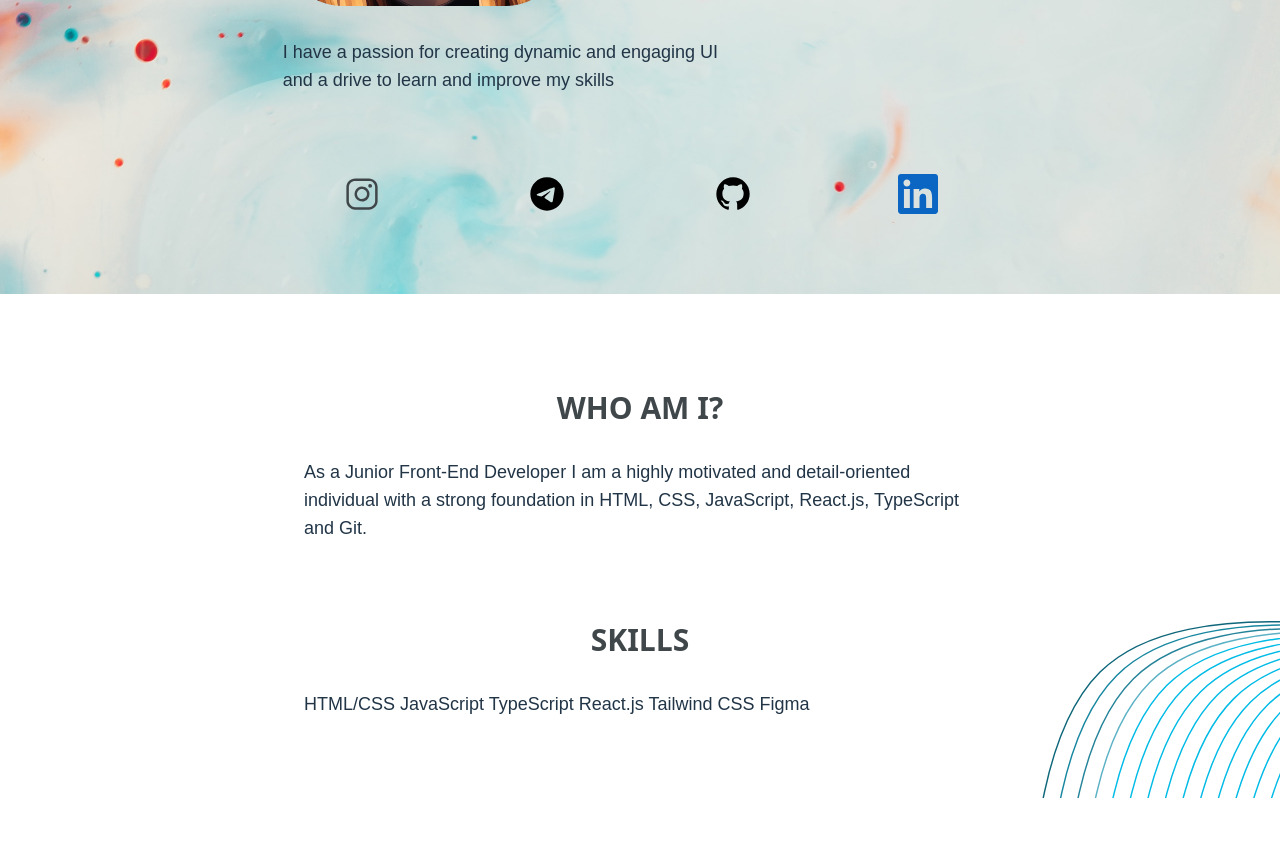
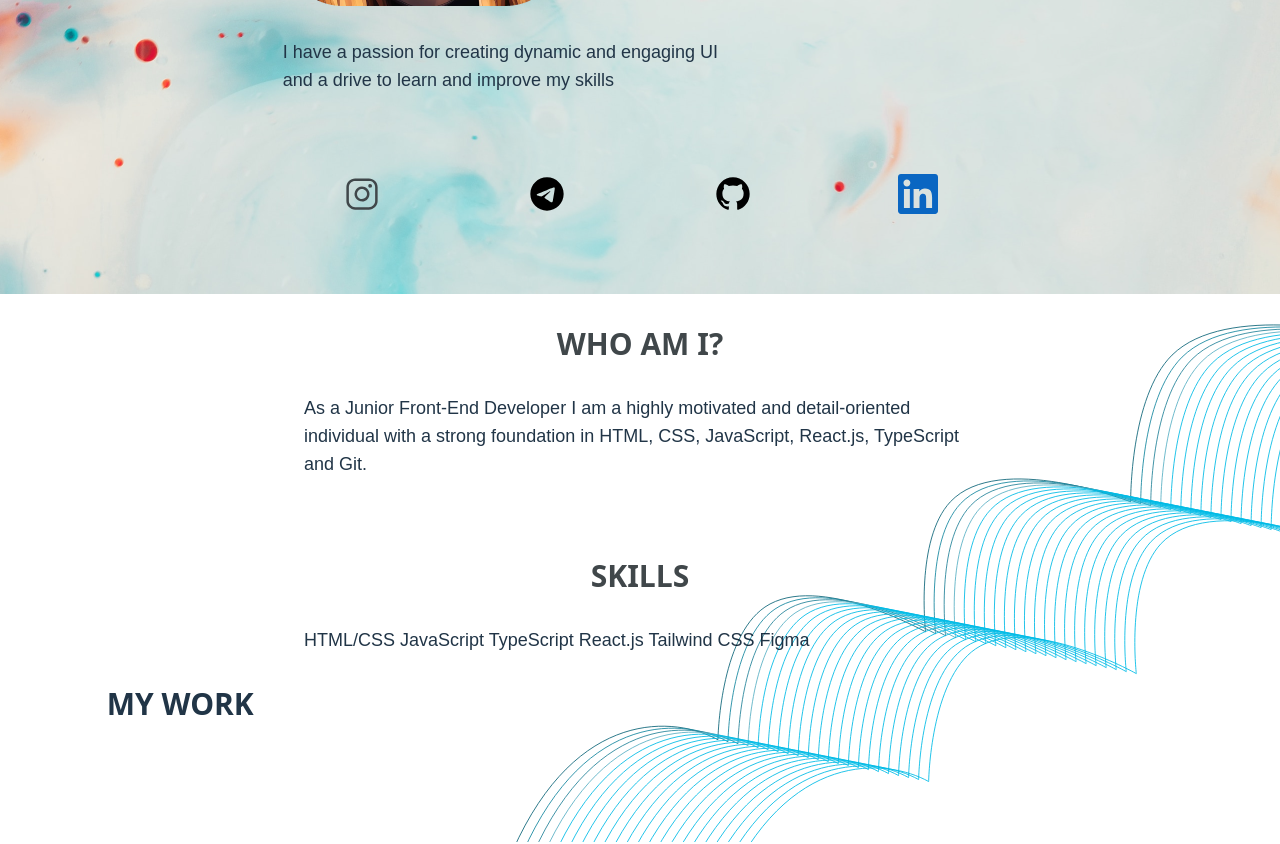
Before and after one commit to aniiaham/hamilton-portfolio, a React (Vite) app: page / in a window 1280 px wide. Shown: the part 480-1324 px from the top of the page. Built offline with nearby package versions, Linux system fonts and the light colour scheme.

Commit message:
bg done in about page

```diff
--- a/src/scenes/about/index.tsx
+++ b/src/scenes/about/index.tsx
@@ -8,11 +8,16 @@ type Props = {};
 const Works = (props: Props) => {
   return (
     <section
-      className="relative mx-auto h-full w-full bg-aboutpage-bg bg-cover md:h-full"
+      className="relative mt-8 flex h-full w-full flex-col justify-center"
       id="about"
     >
+      <img
+        alt="background"
+        src={Waves}
+        className="absolute right-0 max-h-fit max-w-3xl object-cover mix-blend-multiply "
+      />
       <motion.div
-        className="mx-auto mt-4 w-full max-w-2xl py-20"
+        className="container mx-auto h-full w-full max-w-2xl"
         initial="hidden"
         whileInView="visible"
         viewport={{ once: true, amount: 0.5 }}
@@ -22,7 +27,7 @@ const Works = (props: Props) => {
           visible: { opacity: 1, x: 0 },
         }}
       >
-        <div className="flex items-center justify-center text-3xl text-gray">
+        <div className="flex items-center justify-center text-gray">
           <HText>WHO AM I?</HText>
         </div>
         <p className="md:text-startv mt-8 font-primary text-lg font-medium">
--- a/src/scenes/works/index.tsx
+++ b/src/scenes/works/index.tsx
@@ -32,7 +32,7 @@ const projects: Array<ProjectType> = [
 
 const Works = (props: Props) => {
   return (
-    <section className="bg-primary-100 mt-8 w-full py-40" id="works">
+    <section className="mt-8 flex h-full w-full items-center" id="works">
       <motion.div
         className="mx-auto w-5/6"
         initial="hidden"
@@ -44,7 +44,7 @@ const Works = (props: Props) => {
           visible: { opacity: 1, x: 0 },
         }}
       >
-        <div className="md:w-3/5">
+        <div className="h-full w-full">
           <HText>MY WORK</HText>
           <p className="py-5 "></p>
         </div>
```
Also changed, not shown: src/scenes/navBar/index.tsx (+1 -6 lines).
